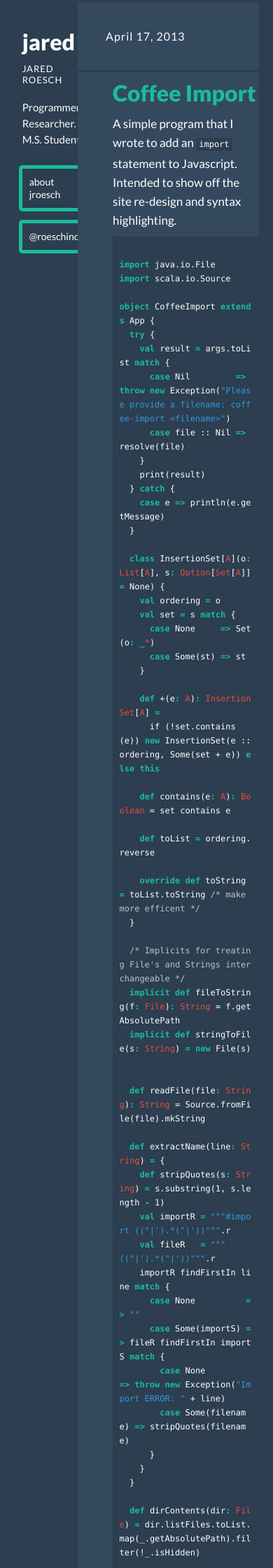
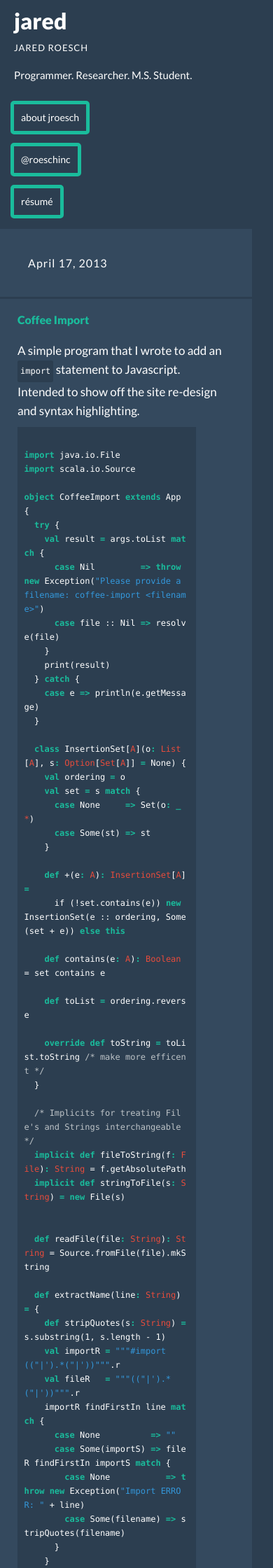
Before and after one commit to jroesch/jroesch.github.io, a Jekyll site: the page built from index.html, in a window 390 px wide. Shown: the top 2240 px of the page at 70% size. Built offline with Jekyll 4.4.1, drawn with Linux system fonts in a browser that asks for light colours; Markdown is read by kramdown in place of the engine named in the settings.

Commit message:
made site somewhat mobile friendly + added my resume

```diff
--- a/_layouts/default.html
+++ b/_layouts/default.html
@@ -21,10 +21,37 @@
     <![endif]-->
     </head>
     <body>
-        <div id="site" class="container-fluid">
+        <div id="mobile-site" class="visible-mobile hidden-desktop">
+            <div id="name">
+            <h1>jared</h1>
+            </div>
+            <div id="full-name">
+                    JARED ROESCH
+            </div>
+            <div id="small-about">
+                Programmer. Researcher. M.S. Student.
+            </div>
+            <ul id="links">
+                <li id="about-me">
+                    <a class="bordered-link" href="/about.html">about jroesch</a>
+                </li>
+                <li id="twitter-link">
+                    <a class="bordered-link" href="http://twitter.com/roeschinc">@roeschinc</a>
+                </li>
+                <li id="resume">
+                    <a class="bordered-link" href="/resume_jared_roesch.pdf">résumé</a>
+                </li>
+            </ul>
+            <div class="container-fluid">
+                <div id="mobile-column">
+                    {{ content }}
+                </div>
+            </div>
+            </div>
+        </div>
+        <div id="site" class="container-fluid visible-desktop">
             <div id="sidebar">
                 <a href="/" class="me-img visible-desktop"></a>
-                <div class="me-img visible-tablet"></div>
                 <div id="name">
                     <h1>jared</h1>
                 </div>
@@ -40,6 +67,9 @@
                     </li>
                     <li id="twitter-link">
                         <a class="bordered-link" href="http://twitter.com/roeschinc">@roeschinc</a>
+                    </li>
+                    <li id="resume">
+                        <a class="bordered-link" href="/resume_jared_roesch.pdf">résumé</a>
                     </li>
                 </ul>
             </div>
--- a/css/site.css
+++ b/css/site.css
@@ -8,6 +8,12 @@ a {
 
 #site {
     color: white;
+}
+
+#mobile-site {
+    color: white;
+    max-width: 320px;
+    margin-right: 0px;
 }
 
 #sidebar {
@@ -34,9 +40,27 @@ a {
     background-color: #34495E;
 }
 
+#mobile-column {
+    /* margin-top: -10px;
+    padding-top: 10px;
+    margin-bottom: -10px;
+    padding-bottom: 10px;
+    position: relative;
+    margin-left: 26%;
+    min-height: 950px;
+    z-index: 10; */
+    background-color: #34495E;
+    font-size: 12px;
+}
+
 .container-fluid {
     padding-right: 0px;
     padding-left: 0px;
+}
+
+#mobile-site .container-fluid {
+    margin-right: -20px;
+    margin-left: -20px;
 }
 
 .me-img {
@@ -77,10 +101,30 @@ a {
     font-size: 17px;
     line-height: 27px;
     padding-bottom: 25px;
+    margin-right: 25px;
+    max-width: 750px;
+}
+
+#mobile-site .post-content {
+    padding-left: 25px;
+    max-width: 320px;
+}
+
+#mobile-site .post-content > h1,
+#mobile-site .post-content > h2,
+#mobile-site .post-content > h3,
+#mobile-site .post-content > h4,
+#mobile-site .post-content > h5,
+#mobile-site .post-content > h6 {
+    font-size: 16px;
 }
 
 .post-content p {
     max-width: 750px;
+}
+
+#mobile-site .post-content p {
+    max-width: 300px;
 }
 
 #full-name {
@@ -136,10 +180,19 @@ a.bordered-link:hover {
     box-shadow: inset 0 0 1px #2C3E50;
 }
 
+#mobile-site .highlight {
+    max-width: 255px;
+    margin-right: 0px;
+}
+
 .highlight pre {
     background-color: transparent;
     border-radius:0px;
     border: none;
+}
+
+#mobile-site .highlight pre {
+    font-size: 12px;
 }
 
 .highlight code {
@@ -150,6 +203,10 @@ a.bordered-link:hover {
   color: white;
 }
 
+#mobile-site .highlight code {
+    font-size: 12px;
+}
+
 code {
     background-color: #2C3E50;
     -moz-box-shadow: inset 0 0 1px #2C3E50;
@@ -157,6 +214,13 @@ code {
     box-shadow: inset 0 0 1px #2C3E50;
     color: white;
     border: none;
+}
+
+#mobile-site p > code {
+    display: inline-block;
+    max-width: 225px;
+    white-space: normal;
+    font-size: 12px;
 }
 
 /* Keywords */
```
